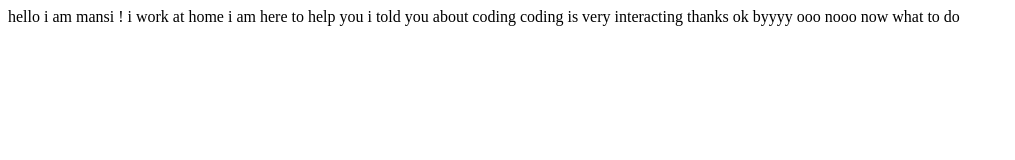
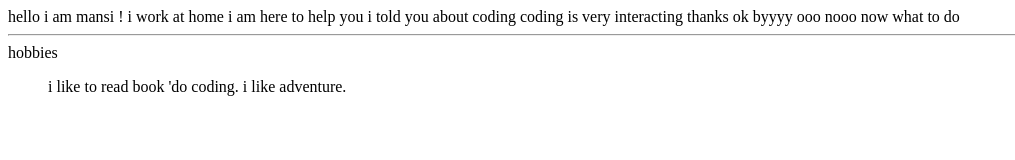
Before and after one commit to mansikmishra/mansi-mishra---site, a plain HTML site: page index.html in a window 1280 px wide. Shown: the whole page, without its empty margins (0-1015 px from the left). Drawn offline with Linux system fonts and the light colour scheme.

Commit message:
new text

```diff
--- a/index.html
+++ b/index.html
@@ -16,5 +16,16 @@
     ok byyyy
 ooo nooo
 now what to do
+
+
+
+
+
+<hr>
+hobbies
+<ul>
+    i like to read book 'do coding.
+    i like adventure.
+</ul>
 </body>
 </html>
```
